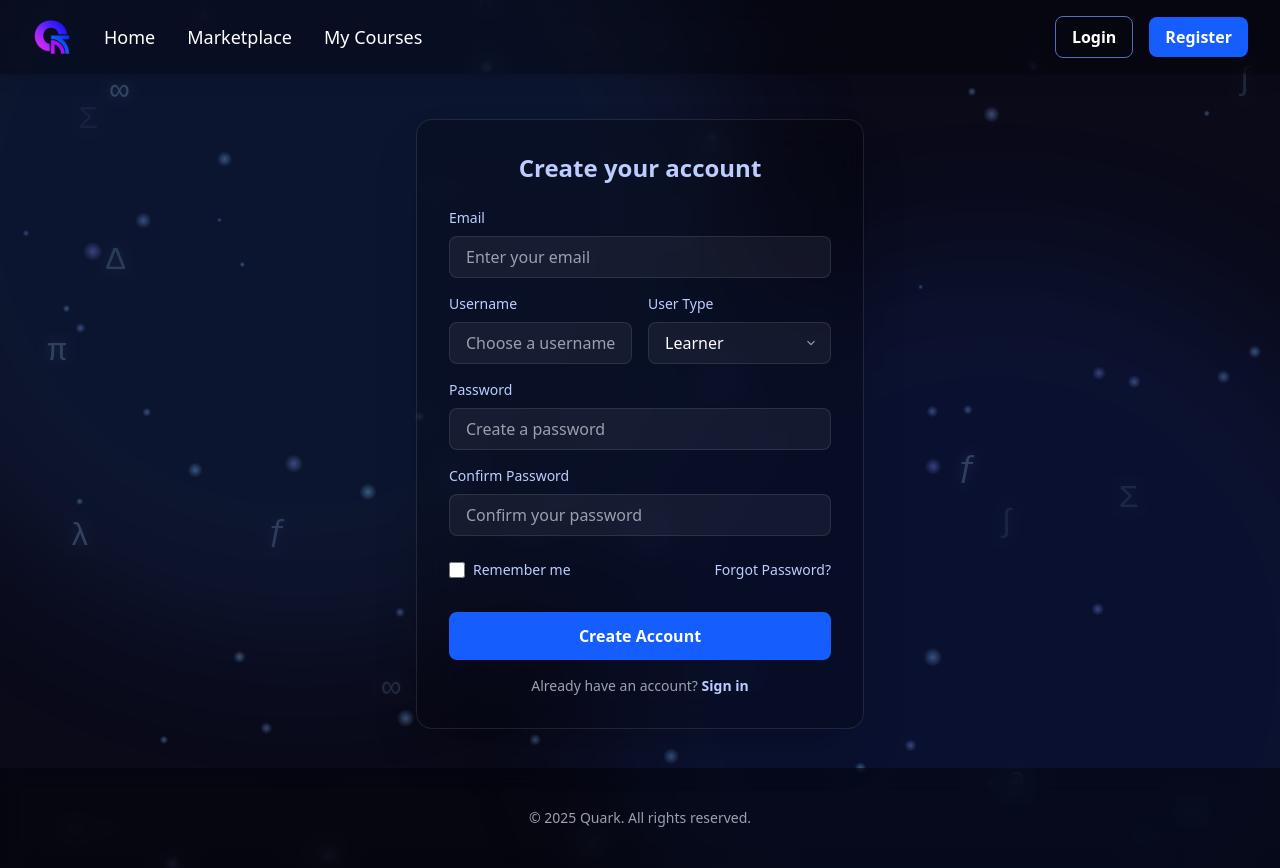
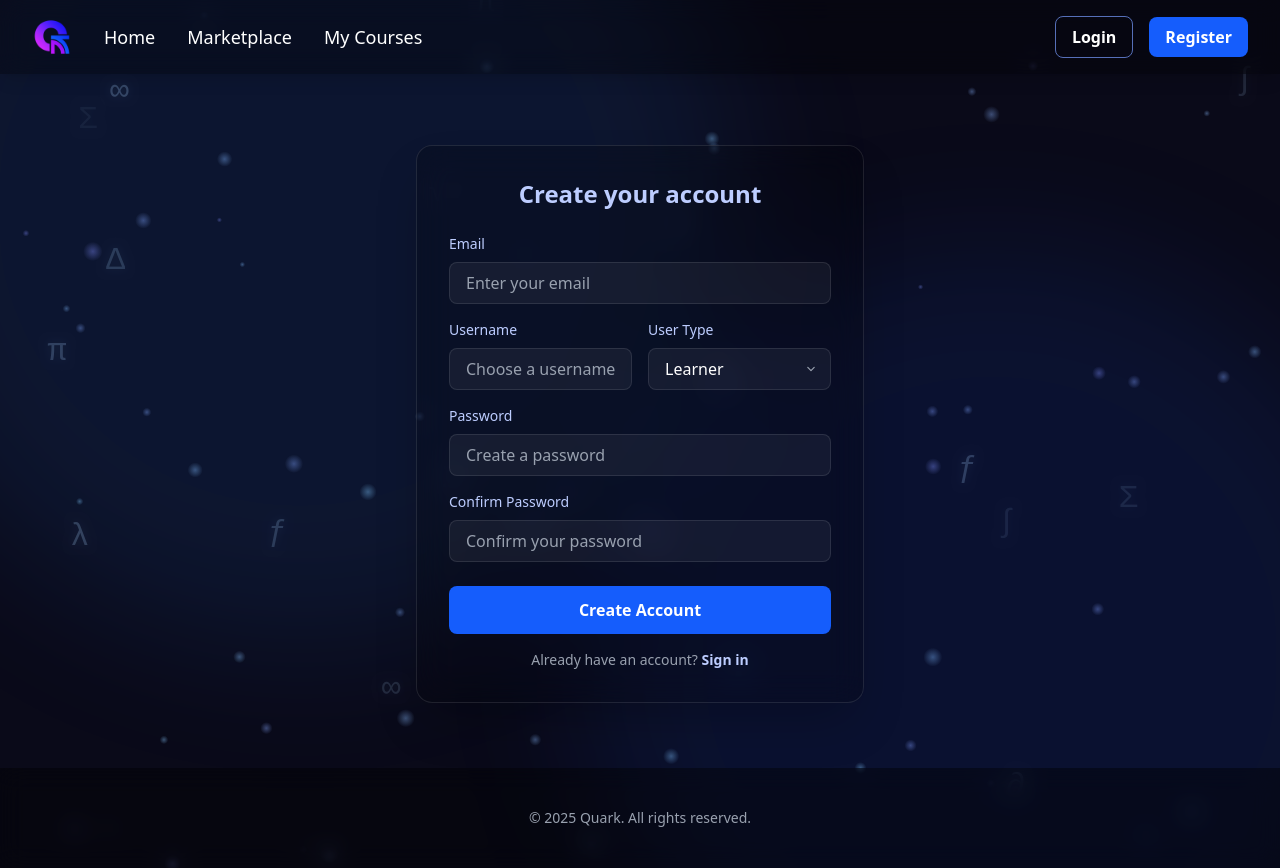
Before and after one commit to tallbreadstick/quark-webclient, a React (Vite) app: page /register in a window 1280 px wide. Built offline with nearby package versions, Linux system fonts and the light colour scheme.

Commit message:
fix(pages): unify and checkboxes styling in login, register, and course editor with unify dropdown for course

```diff
--- a/src/pages/CourseEditPage.tsx
+++ b/src/pages/CourseEditPage.tsx
@@ -515,9 +515,14 @@ export default function CourseEditPage() {
                                             className="w-full px-3 py-2 bg-white/5 border border-white/10 rounded-lg text-white placeholder-gray-400 focus:outline-none focus:ring-2 focus:ring-blue-500 focus:border-blue-500/50 transition" />
                                         <div className="mt-2 flex items-center gap-4">
                                             <label className="inline-flex items-center gap-2 text-sm cursor-pointer">
-                                                <input type="checkbox" checked={forkable} onChange={(e) => setForkable(e.target.checked)} className="cursor-pointer" />
+                                                <input
+                                                    type="checkbox"
+                                                    className="w-4 h-4 accent-blue-500 cursor-pointer"
+                                                    checked={forkable}
+                                                    onChange={(e) => setForkable(e.target.checked)}
+                                                />
                                                 <span className="text-white">Forkable</span>
-                                            </label>
+                                                </label>
                                             <div className="ml-auto text-sm text-white flex items-center gap-2">
                                                 Visibility:
                                                 <div className="relative">
--- a/src/pages/LoginPage.tsx
+++ b/src/pages/LoginPage.tsx
@@ -145,7 +145,7 @@ export default function LoginPage() {
                             <input
                                 type="checkbox"
                                 name="remember"
-                                className="w-4 h-4 bg-white/5 border border-white/10 rounded focus:ring-blue-500 focus:ring-2 cursor-pointer"
+                                className="w-4 h-4 bg-white/5 border border-white/10 rounded cursor-pointer accent-blue-500"
                             />
                             <p className="text-[#bdcdff]">Remember me</p>
                         </label>
--- a/src/pages/RegisterPage.tsx
+++ b/src/pages/RegisterPage.tsx
@@ -115,7 +115,6 @@ export default function RegisterPage() {
                                         required
                                         className="w-full px-4 py-2 bg-white/5 border border-white/10 rounded-lg text-white focus:outline-none focus:ring-2 focus:ring-blue-500 focus:border-blue-500/50 appearance-none pr-10 transition [&>option]:bg-slate-900 [&>option]:text-white [&>option:checked]:bg-blue-600 cursor-pointer"
                                     >
-                                        <option value="" disabled className="text-gray-400">Select User Type</option>
                                         <option value="STUDENT">Learner</option>
                                         <option value="EDUCATOR">Educator</option>
                                     </select>
@@ -152,22 +151,12 @@ export default function RegisterPage() {
                         </div>
                     </div>
 
-                    <div className="flex items-center justify-between mb-8 mt-6">
-                        <label className="flex items-center gap-2 text-sm cursor-pointer">
-                            <input
-                                type="checkbox"
-                                name="remember"
-                                className="w-4 h-4 bg-white/5 border border-white/10 rounded focus:ring-blue-500 focus:ring-2 cursor-pointer"
-                            />
-                            <p className="text-[#bdcdff]">Remember me</p>
-                        </label>
-                        <a href="/forgot" className="text-sm text-[#bdcdff] hover:underline hover:text-blue-300 transition cursor-pointer">Forgot Password?</a>
-                    </div>
-
+                    {/* <div className="flex items-center justify-end mb-8 mt-6">
+                    </div>                     */}
                     <button
                         type="submit"
                         disabled={submitting}
-                        className="w-full px-4 py-3 bg-blue-600 text-white rounded-lg font-semibold hover:bg-blue-700 transition disabled:opacity-50 disabled:cursor-not-allowed cursor-pointer"
+                        className="mt-6 w-full px-4 py-3 bg-blue-600 text-white rounded-lg font-semibold hover:bg-blue-700 transition disabled:opacity-50 disabled:cursor-not-allowed cursor-pointer"
                     >
                         {submitting ? "Creating Account..." : "Create Account"}
                     </button>
```
